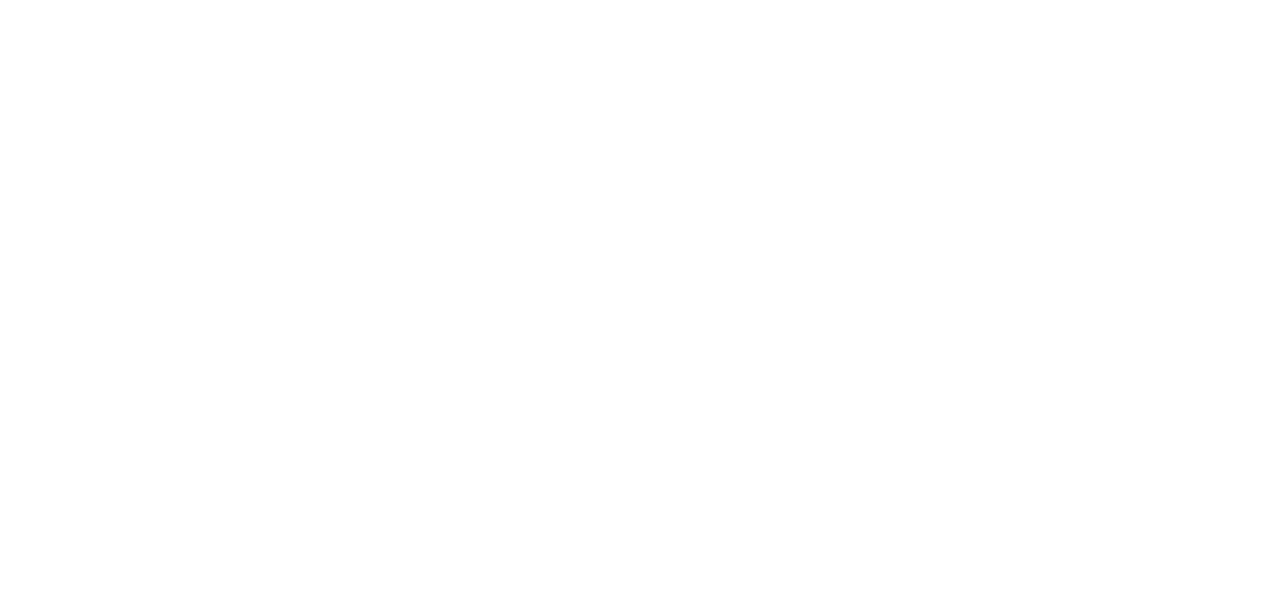
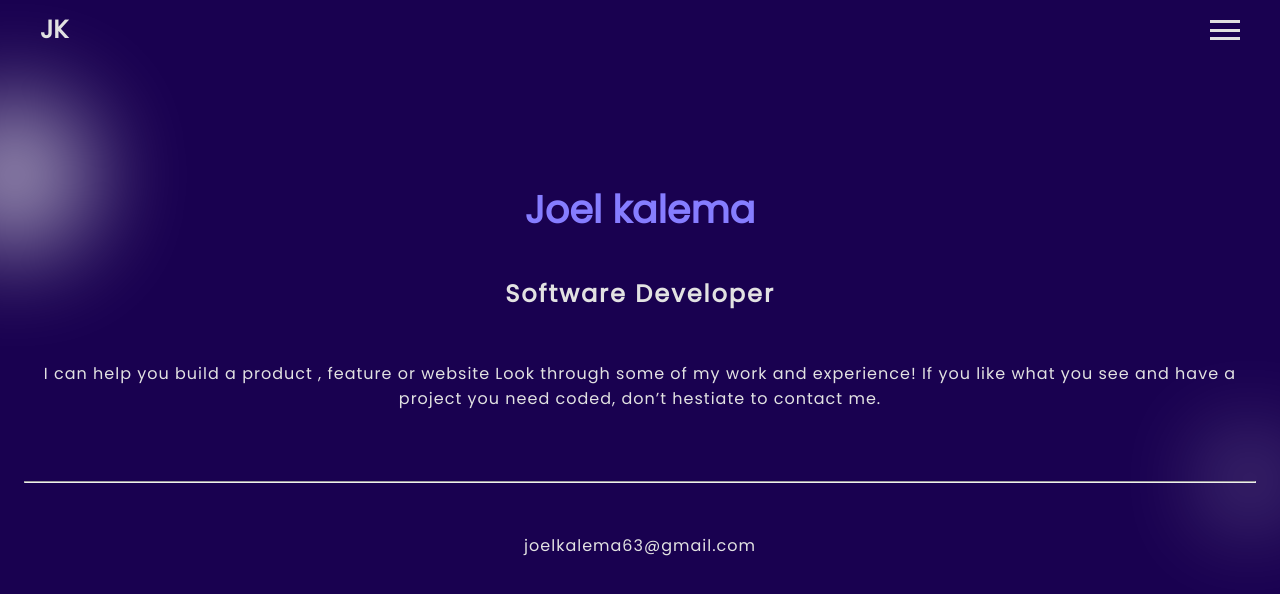
Before and after one commit to joel-kalema/Portfolio, a website: page index.html in a window 1280 px wide. Drawn offline with Linux system fonts and the light colour scheme; a web font is replaced by a local one.

Commit message:
Intal the package

```diff
--- a/index.html
+++ b/index.html
@@ -4,7 +4,30 @@
     <meta charset="UTF-8" />
     <meta http-equiv="X-UA-Compatible" content="IE=edge" />
     <meta name="viewport" content="width=device-width, initial-scale=1.0" />
+    <link rel="stylesheet" href="style.css" />
     <title>Portfolio mobile version</title>
   </head>
-  <body></body>
+  <body>
+    <span class="cercle1"></span>
+    <span class="cercle2"></span>
+    <nav>
+      <h1>JK</h1>
+      <div class="toggle">
+        <span></span>
+      </div>
+    </nav>
+    <section class="blocks">
+      <div class="block-one">
+        <h1>Joel kalema</h1>
+        <h2>Software Developer</h2>
+        <p>
+          I can help you build a product , feature or website Look through some
+          of my work and experience! If you like what you see and have a project
+          you need coded, don’t hestiate to contact me.
+        </p>
+        <hr />
+        <p class="mail">joelkalema63@gmail.com</p>
+      </div>
+    </section>
+  </body>
 </html>
--- a/style.css
+++ b/style.css
@@ -1,5 +1,121 @@
+@import url("https://fonts.googleapis.com/css2?family=Cambay&family=Open+Sans:wght@300&family=Poppins:wght@100;200;400&family=Prompt:wght@300&family=Roboto:wght@500&display=swap");
 * {
   margin: 0;
   padding: 0;
   box-sizing: border-box;
 }
+h1,
+h2,
+p {
+  color: rgb(226, 226, 226);
+}
+body {
+  height: 700px;
+  overflow-x: hidden;
+  background-color: rgb(223, 223, 223);
+  font-family: "Poppins", sans-serif;
+  background-color: rgb(25, 1, 80);
+}
+.cercle1,
+.cercle2 {
+  filter: blur(50px);
+  position: absolute;
+  width: 150px;
+  height: 150px;
+  background-color: rgba(255, 255, 255, 0.63);
+  border-radius: 50%;
+  -webkit-border-radius: 50%;
+  -moz-border-radius: 50%;
+  -ms-border-radius: 50%;
+  -o-border-radius: 50%;
+  z-index: -2;
+  -webkit-filter: blur(50px);
+}
+.cercle1 {
+  left: -60px;
+  top: 100px;
+}
+.cercle2 {
+  width: 60px;
+  height: 60px;
+  right: 0;
+  top: 450px;
+}
+nav {
+  width: 100%;
+  display: flex;
+  justify-content: space-between;
+  padding: 20px 40px;
+}
+
+nav h1 {
+  font-style: normal;
+  font-weight: bold;
+  font-size: 25px;
+  line-height: 20px;
+}
+nav .toggle {
+  width: 30px;
+  height: 20px;
+  position: relative;
+  cursor: pointer;
+}
+nav .toggle span {
+  content: " ";
+  width: 100%;
+  height: 3px;
+  display: flex;
+  align-items: center;
+  justify-content: center;
+  background-color: rgb(223, 223, 223);
+}
+nav .toggle span::after {
+  content: " ";
+  width: 100%;
+  height: 3px;
+  position: absolute;
+  bottom: 0;
+  background-color: rgb(223, 223, 223);
+}
+nav .toggle span::before {
+  content: " ";
+  width: 100%;
+  height: 3px;
+  position: absolute;
+  top: 8.5px;
+  background-color: rgb(223, 223, 223);
+}
+.blocks {
+  display: flex;
+  justify-content: center;
+  align-items: center;
+}
+.block-one {
+  margin: 24px;
+  height: 100%;
+}
+.blocks .block-one h1 {
+  margin-top: 90px;
+  text-align: center;
+  font-size: 38px;
+  line-height: 72px;
+  color: #867dff;
+}
+.blocks .block-one h2 {
+  letter-spacing: 2px;
+  text-align: center;
+  margin-top: 30px;
+}
+.blocks .block-one p {
+  letter-spacing: 1px;
+  margin-top: 50px;
+  text-align: center;
+  font-size: 16px;
+}
+hr {
+  height: 1px;
+  margin-top: 70px;
+}
+.mail {
+  margin-top: 10px;
+}
```
Also changed, not shown: package.json (added, +27 -0 lines), 1 other file.
